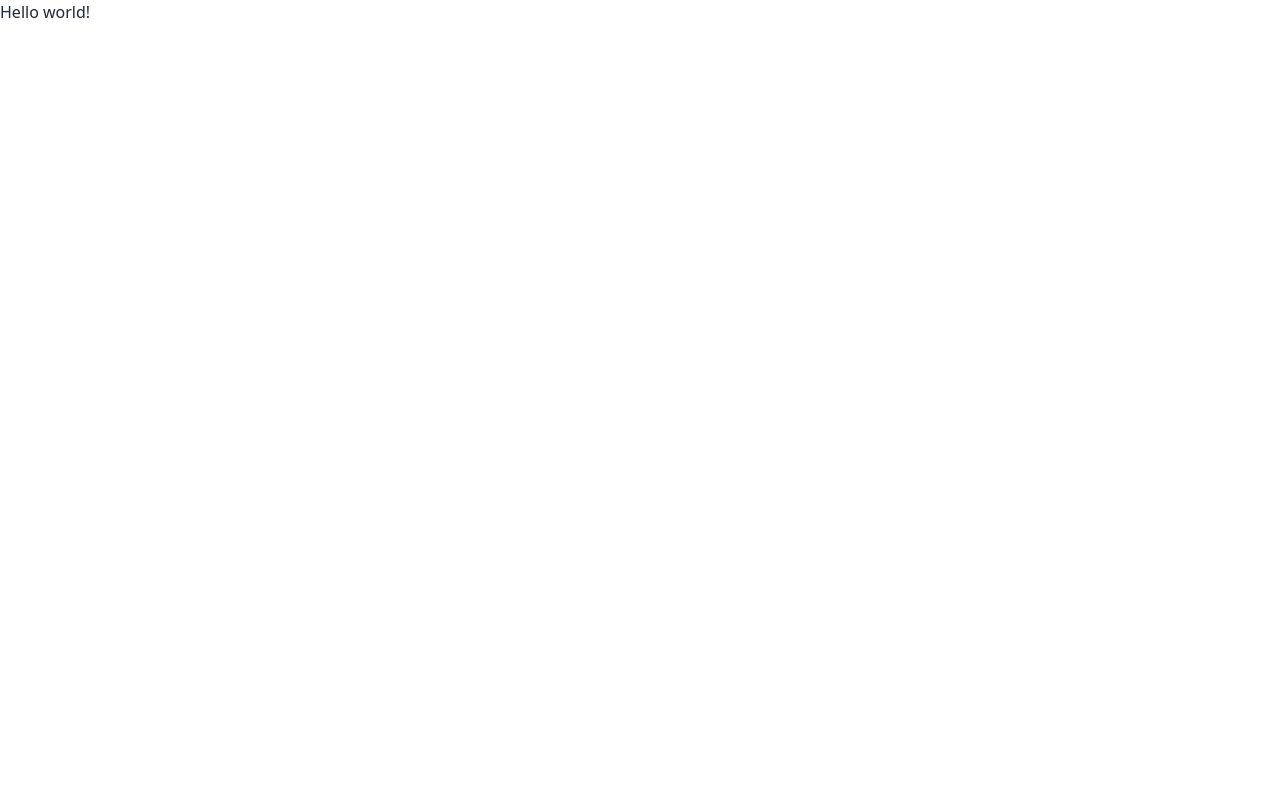
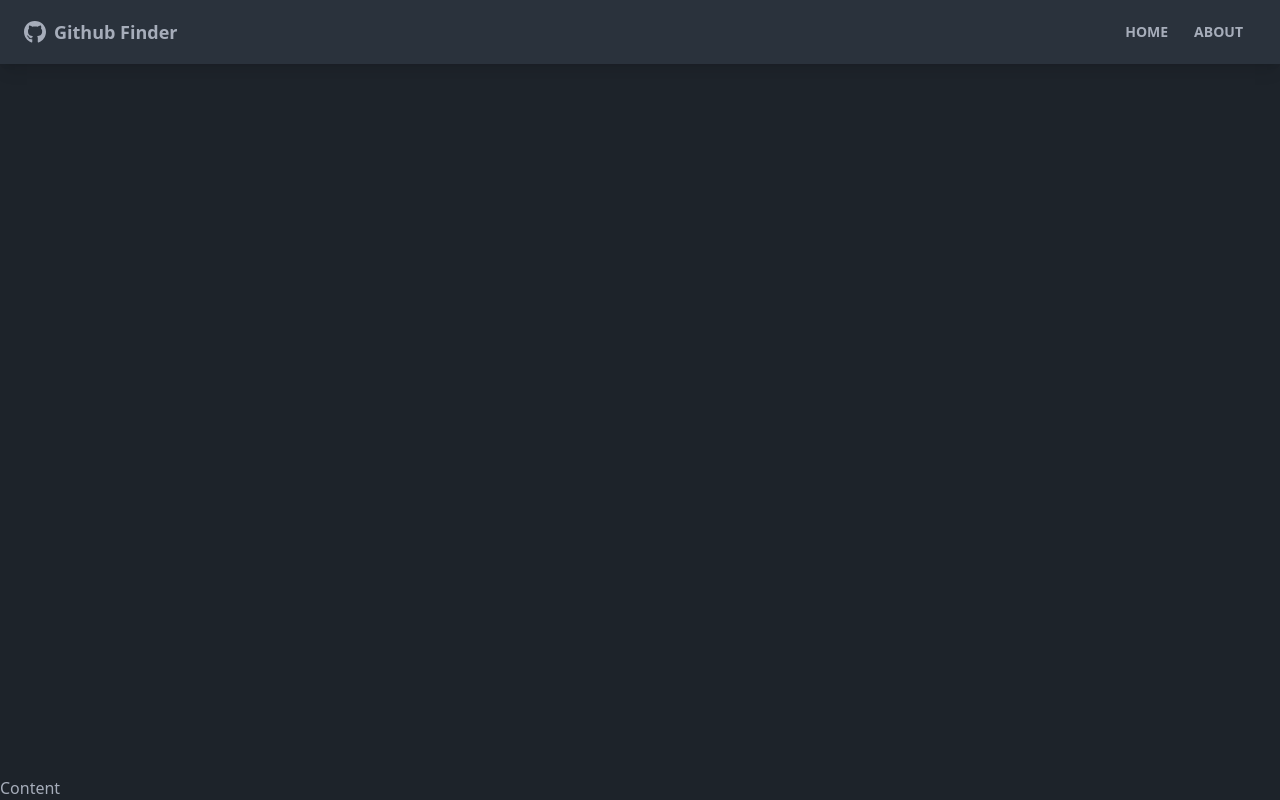
Before and after one commit to letStayFoolish/github-finder-app, a React (Create React App) app: page / in a window 1280 px wide. Built offline with nearby package versions, Linux system fonts and the light colour scheme.

Commit message:
Navbar Component

```diff
--- a/package.json
+++ b/package.json
@@ -8,6 +8,8 @@
     "@testing-library/user-event": "^13.5.0",
     "react": "^18.2.0",
     "react-dom": "^18.2.0",
+    "react-icons": "^4.10.1",
+    "react-router-dom": "^6.14.2",
     "react-scripts": "5.0.1",
     "web-vitals": "^2.1.4"
   },
--- a/public/index.html
+++ b/public/index.html
@@ -1,5 +1,5 @@
 <!DOCTYPE html>
-<html lang="en">
+<html lang="en" data-theme="dark">
   <head>
     <meta charset="utf-8" />
     <link rel="icon" href="%PUBLIC_URL%/favicon.ico" />
--- a/src/App.js
+++ b/src/App.js
@@ -1,11 +1,18 @@
+import { Routes, Route, BrowserRouter as Router} from "react-router-dom";
+import Navbar from "./components/layout/Navbar";
 
 function App() {
   return (
-    <div>
-      <h1>
-        Hello world!
-      </h1>
-    </div>
+    <Router>
+      <div className="flex flex-col justify-between h-screen">
+        <Navbar />
+
+        <main>
+          Content
+        </main>
+      </div>
+    </Router>
+
   );
 }
 
--- /dev/null
+++ b/src/components/layout/Navbar.jsx
@@ -0,0 +1,35 @@
+import {FaGithub} from 'react-icons/fa'
+import { Link } from 'react-router-dom'
+import PropTypes from "prop-types";
+
+const Navbar = ({title}) => {
+  return (
+    <nav className='navbar mb-12 shadow-lg bg-neutral'>
+      <div className="container mx-auto">
+        <div className="flex-none px-2 mx-2">
+          <FaGithub className='inline pr-2 text-3xl' />
+          <Link to='/' className='text-lg font-bold align-middle'>
+            {title}
+          </Link>
+        </div>
+
+        <div className="flex-1 px-2 mx-2">
+          <div className="flex justify-end">
+            <Link to='/' className='btn btn-ghost btn-sm rounded-btn'>Home</Link>
+            <Link to='/about' className='btn btn-ghost btn-sm rounded-btn'>About</Link>
+          </div>
+        </div>
+      </div>
+    </nav>
+  )
+}
+
+Navbar.defaultProps = {
+  title: 'Github Finder'
+}
+
+Navbar.propTypes = {
+  title: PropTypes.string,
+}
+
+export default Navbar
```
Also changed, not shown: 1 other file (tests, documents, lock files or other folders).
